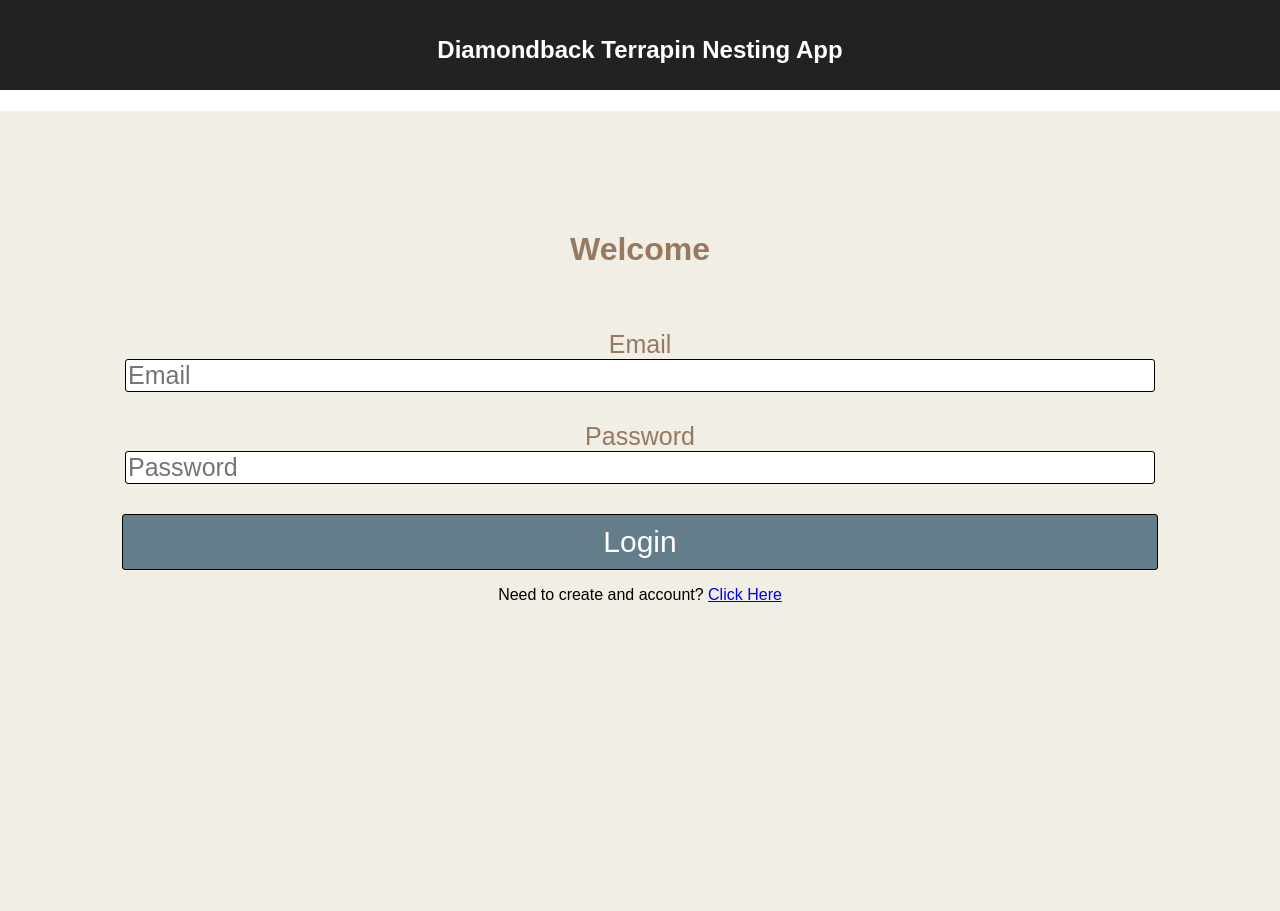
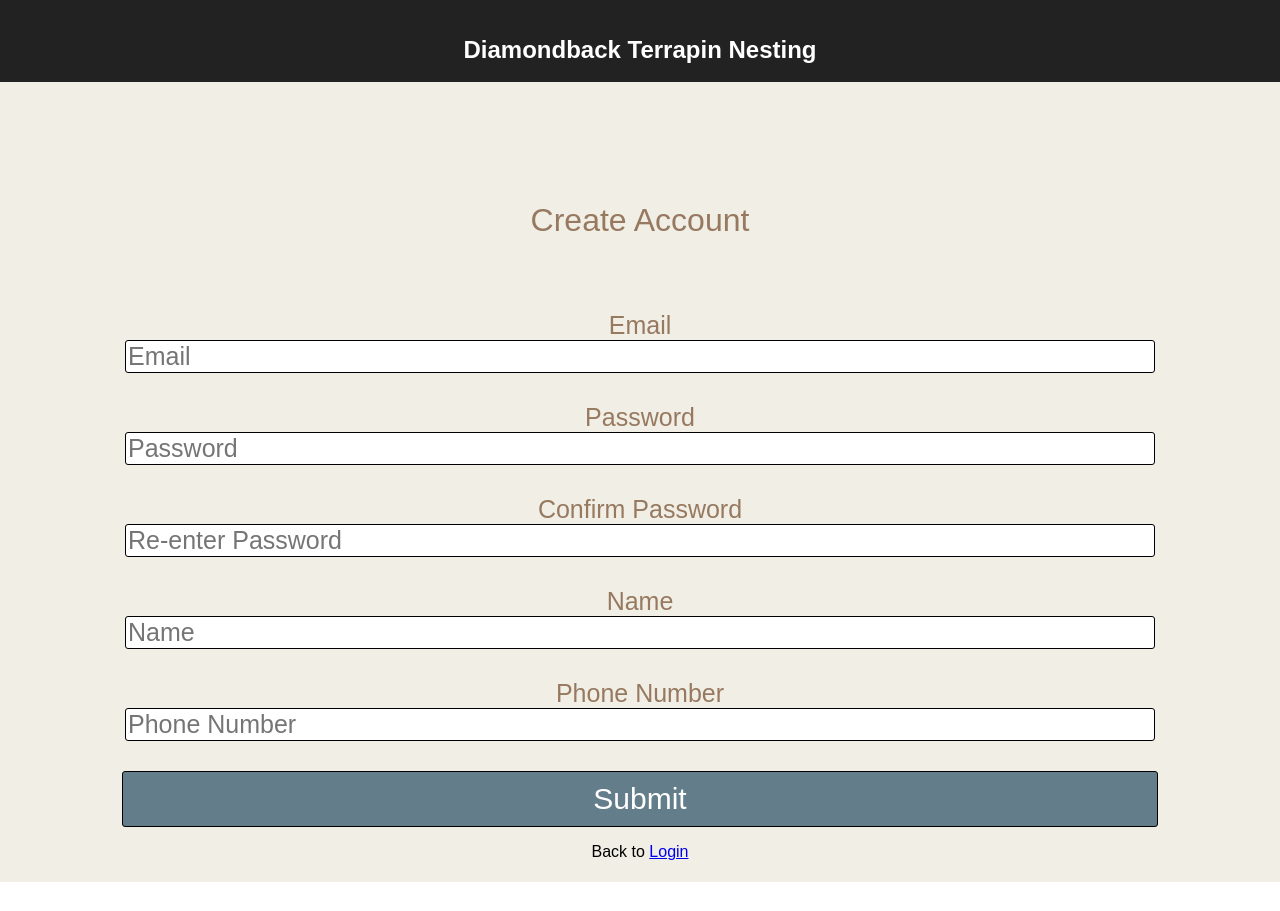
Before and after one commit to NPH82/Terrapin, a React (Create React App) app: page /account in a window 1280 px wide. After the commit the page ends 882 px from the top, so only its background shows below. Built offline with nearby package versions, Linux system fonts and the light colour scheme.

Commit message:
links between create account page and welcome page created

```diff
--- a/package.json
+++ b/package.json
@@ -5,6 +5,7 @@
   "dependencies": {
     "react": "^16.2.0",
     "react-dom": "^16.2.0",
+    "react-router-dom": "^4.2.2",
     "react-scripts": "1.1.1"
   },
   "scripts": {
--- a/public/index.html
+++ b/public/index.html
@@ -9,6 +9,7 @@
       homescreen on Android. See https://developers.google.com/web/fundamentals/engage-and-retain/web-app-manifest/
     -->
     <link rel="manifest" href="%PUBLIC_URL%/manifest.json">
+    <link rel="shortcut icon" href="%PUBLIC_URL%/favicon.ico">
 
     <!--
       Notice the use of %PUBLIC_URL% in the tags above.
--- a/src/App.css
+++ b/src/App.css
@@ -1,11 +1,15 @@
 .App {
+  text-align: center;
+}
 
+.App-logo {
+  animation: App-logo-spin infinite 20s linear;
+  height: 80px;
 }
 
 .App-header {
-  text-align: center;
   background-color: #222;
-  height: 50px;
+  height: 60px;
   padding: 20px;
   color: white;
 }
@@ -13,3 +17,12 @@
 .App-title {
   font-size: 1.5em;
 }
+
+.App-intro {
+  font-size: large;
+}
+
+@keyframes App-logo-spin {
+  from { transform: rotate(0deg); }
+  to { transform: rotate(360deg); }
+}
--- a/src/App.js
+++ b/src/App.js
@@ -1,21 +1,24 @@
-import React, { Component } from 'react';
+import React from 'react';
 import './App.css';
+import { BrowserRouter as Router, Route, Switch } from "react-router-dom";
 import  Welcome from "./pages/Welcome";
-// import CreateAccount from "./pages/CreateAccount";
+import CreateAccount from "./pages/CreateAccount";
 
-class App extends Component {
-  render() {
-    return (
-      <div className="App">
-        <header className="App-header">
-          <h1 className="App-title">Diamondback Terrapin Nesting App</h1>
-        </header>
-        <Welcome/>
-        {/* <CreateAccount/> */}
+const App = () =>
+      <Router>
+        <div className="App">
+          <header className="App-header">
+            <h1 className="App-title">Diamondback Terrapin Nesting</h1>
+          </header>
+          {/* <p className="App-intro">
+            To get started, edit <code>src/App.js</code> and save to reload.
+          </p> */}
 
-      </div>
-    );
-  }
-}
+            <Switch>
+              <Route exact path="/" component={Welcome}/>>
+              <Route exaxt path="/account" component={CreateAccount}/>
+            </Switch>
+        </div>
+      </Router>;
 
 export default App;
--- a/src/pages/CreateAccount/CreateAccount.js
+++ b/src/pages/CreateAccount/CreateAccount.js
@@ -1,12 +1,14 @@
 import React from "react";
 import  FormBtn from "../../components/Form/FormBtn";
 import Input from "../../components/Form/Input";
+import { Link } from "react-router-dom";
 
 class CreateAccount extends React.Component {
   render() {
     return(
-      <div className="createAccount" style={{backgroundColor:"#f0eee5", height:"100vh", textAlign:"center"}}>
-        <h1 style={{fontSize:"4vh", color:"#977960", paddingTop:"5vh", paddingBottom:"3vh"}}>Create Account</h1>
+      <div className="container" style={{backgroundColor:"#f0eee5", height:"100vh", textAlign:"center", marginTop:-50}}>
+        <p className="App-intro" style={{fontSize:"4vh", color:"#977960", paddingTop:"15vh", paddingBottom:"5vh"}}>Create Account</p>
+        <div className="createAccount">
           <form>
           <Input
             label="Email"
@@ -43,8 +45,10 @@ class CreateAccount extends React.Component {
             placeholder="Phone Number"
             value=''
           />
-        <FormBtn label="Login"/>
+          <FormBtn label="Submit"/>
           </form>
+          <p>Back to <Link to="/">Login</Link></p>
+        </div>
       </div>
     );
   }
--- a/src/pages/Welcome/Welcome.js
+++ b/src/pages/Welcome/Welcome.js
@@ -1,12 +1,15 @@
 import React from "react";
 import  FormBtn from "../../components/Form/FormBtn";
 import Input from "../../components/Form/Input";
+import { Link } from "react-router-dom";
 
 class Welcome extends React.Component {
   render() {
     return(
-      <div className="login" style={{backgroundColor:"#f0eee5", height:"100vh", textAlign:"center"}}>
-        <h1 style={{fontSize:"4vh", color:"#977960", paddingTop:"15vh", paddingBottom:"5vh"}}>Welcome</h1>
+      <div className="container" style={{backgroundColor:"#f0eee5", height:"100vh", textAlign:"center", marginTop:-50}}>
+        <p className="App-intro" style={{fontSize:"4vh", color:"#977960", paddingTop:"15vh", paddingBottom:"5vh"}}>Welcome</p>
+        <div className="login">
+
           <form>
             <Input
               label="Email"
@@ -24,7 +27,8 @@ class Welcome extends React.Component {
             />
             <FormBtn label="Login"/>
             </form>
-          <p>Need to create and account? <a href="#">Click Here</a></p>
+          <p>Need to create and account? <Link to="/account">Click Here</Link></p>
+        </div>
       </div>
     );
   }
```
Also changed, not shown: 2 other files (tests, documents, lock files or other folders). Lines whose indentation alone changed are shown as unchanged.
